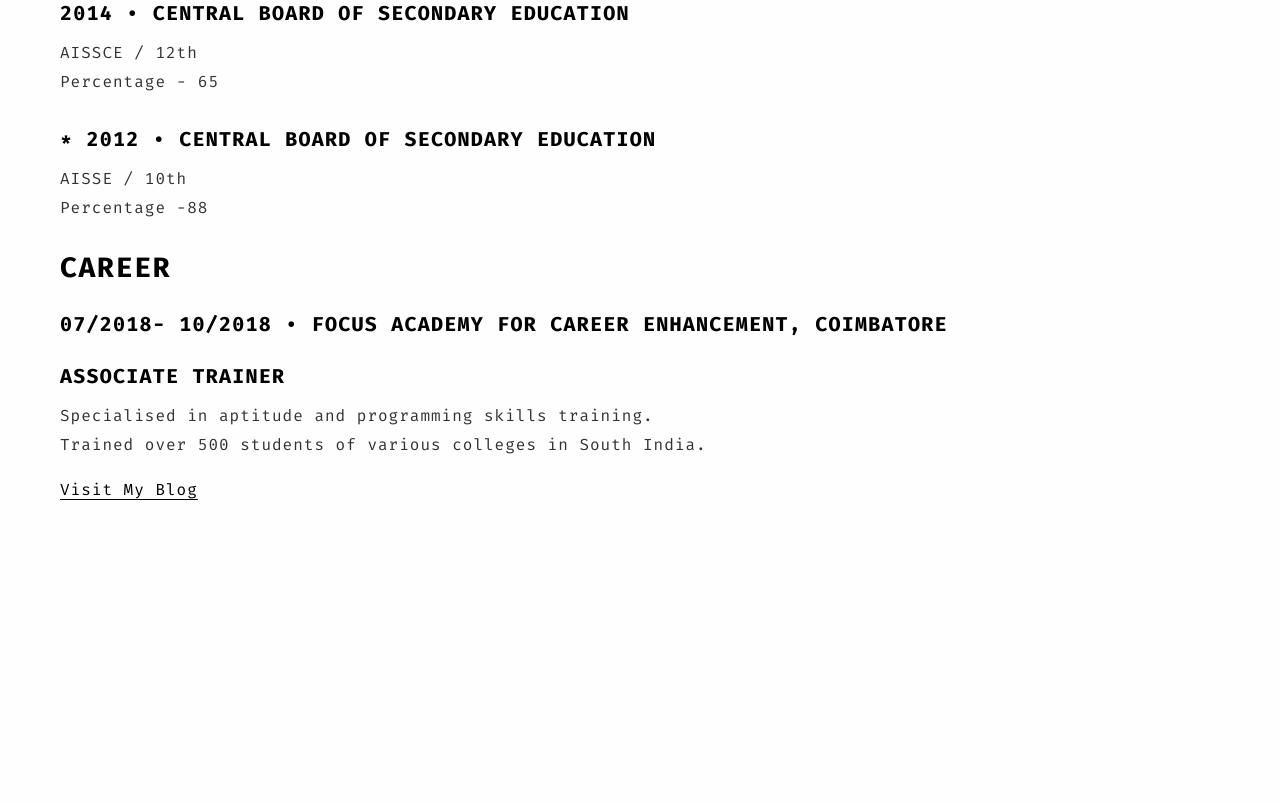
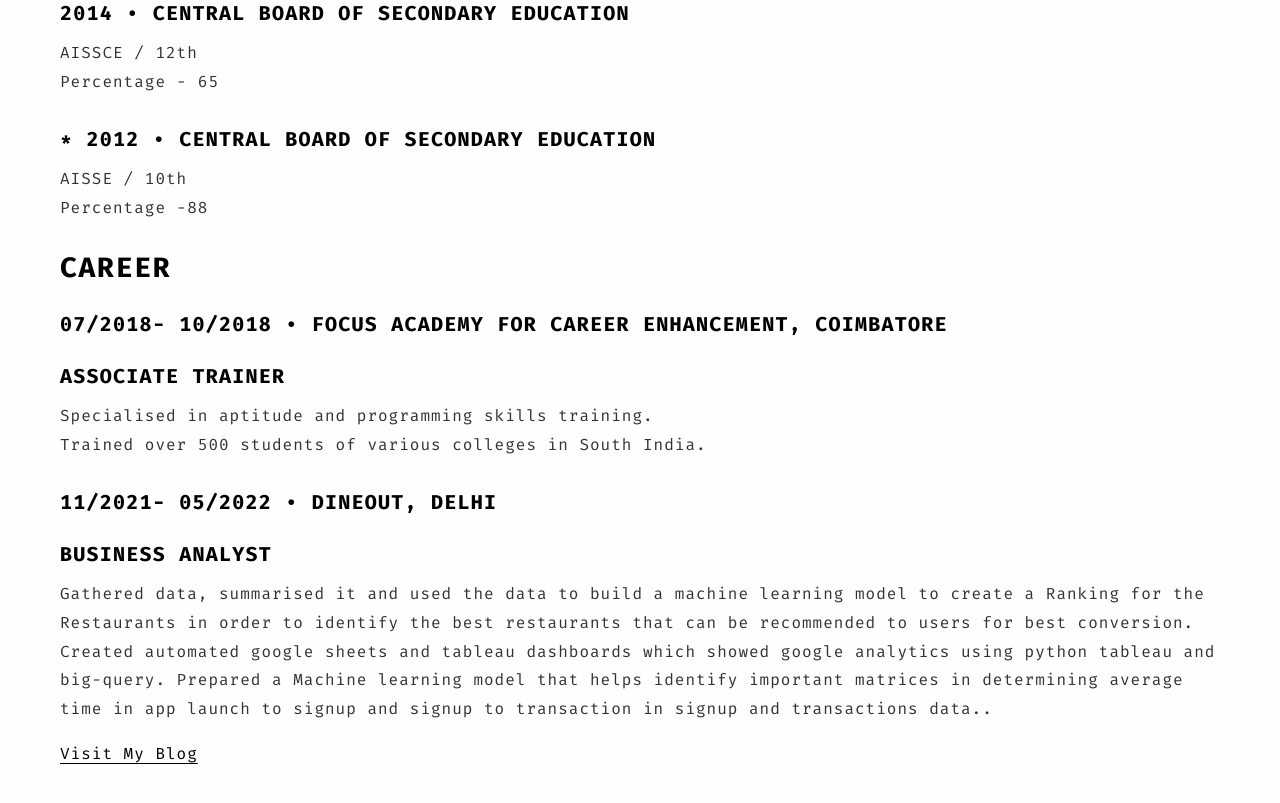
Before and after one commit to jithinharidas/jithinharidas.github.io, a plain HTML site: page about/index.html in a window 1280 px wide. Shown: the part 1129-1932 px from the top of the page. Before the commit the page ends 1692 px from the top, so only its background shows below. Drawn offline with Linux system fonts and the light colour scheme.

Commit message:
Update index.html

```diff
--- a/about/index.html
+++ b/about/index.html
@@ -132,6 +132,12 @@ Percentage -88</p>
 <h5 id="associate-trainer">ASSOCIATE TRAINER</h5>
 <p>Specialised in aptitude and programming skills training.<br>
 Trained over 500 students of various colleges in South India.</p>
+
+<h5 id="112021--052022--Dineout-Delhi">11/2021- 05/2022 • Dineout, Delhi</h5>
+<h5 id="Business-Analyst">Business Analyst</h5>
+<p>Gathered data, summarised it and used the data to build a machine learning model to create a Ranking for the Restaurants in order to identify the best restaurants that can be recommended to users for best conversion.
+Created automated google sheets and tableau dashboards which showed google analytics using python tableau and big-query.
+Prepared a Machine learning model that helps identify important matrices in determining average time in app launch to signup and signup to transaction in signup and transactions data..</p>
 <p><a href="https://jithinharidas.github.io/paranormal-distributions/">Visit My Blog</a></p>
 
   </article>
```
